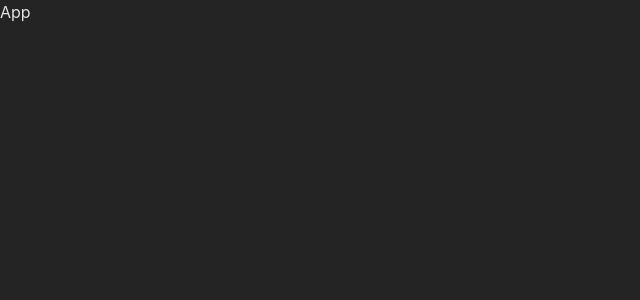
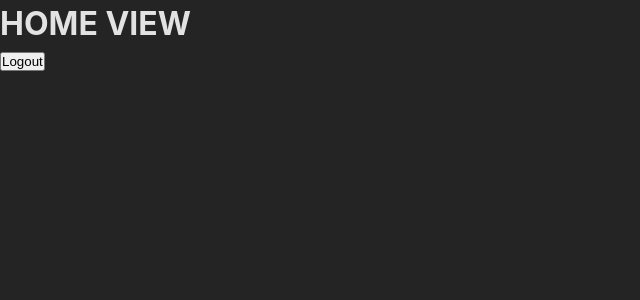
Before and after one commit to dfmustafa/rfilm2023, a React (Vite) app: page / in a window 1280 px wide. Shown: the top 300 px of the page, without its empty margins (0-640 px from the left). Built offline with nearby package versions, Linux system fonts and the light colour scheme.

Commit message:
fix importacion root module

```diff
--- a/src/App.jsx
+++ b/src/App.jsx
@@ -1,8 +1,15 @@
 import React from 'react'
+import { RouterProvider } from 'react-router-dom'
+import { appRouter } from './core/routes/app_router'
+import RootProvider  from  './core/providers/root_provider'
 
 const App = () => {
   return (
-    <div>App</div>
+    <>
+    <RootProvider>
+       <RouterProvider router={appRouter} />
+    </RootProvider>
+    </>
   )
 }
 
--- a/src/core/providers/root_provider.jsx
+++ b/src/core/providers/root_provider.jsx
@@ -1,5 +1,4 @@
-import { AuthProvider } from '../auth/providers/auth_provider';
-
+import { AuthProvider } from '../auth/providers/auth_provider'
 const RootProvider = ({ children }) => {
   return (
     <AuthProvider>
```
Also changed, not shown: .eslintrc.cjs.
